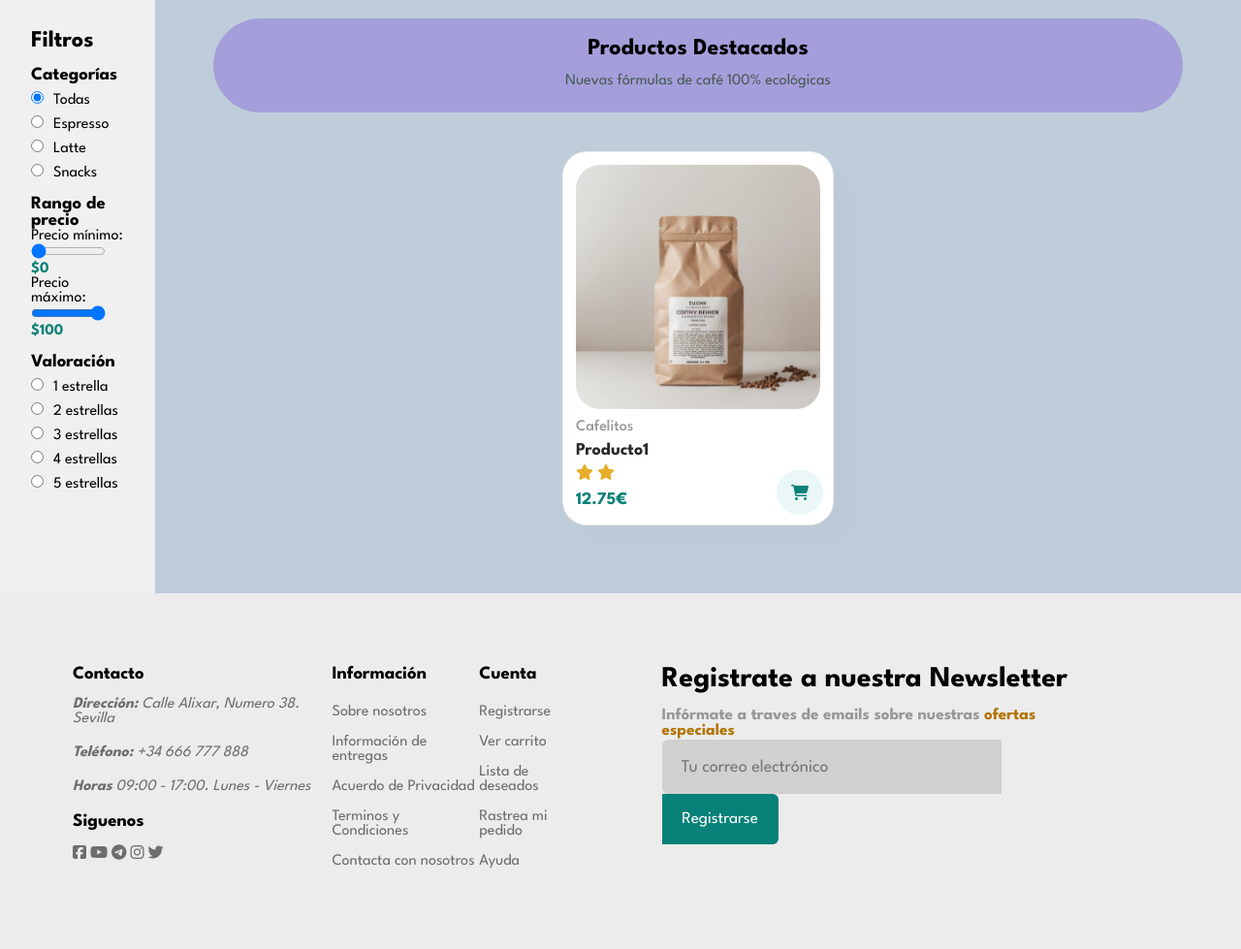
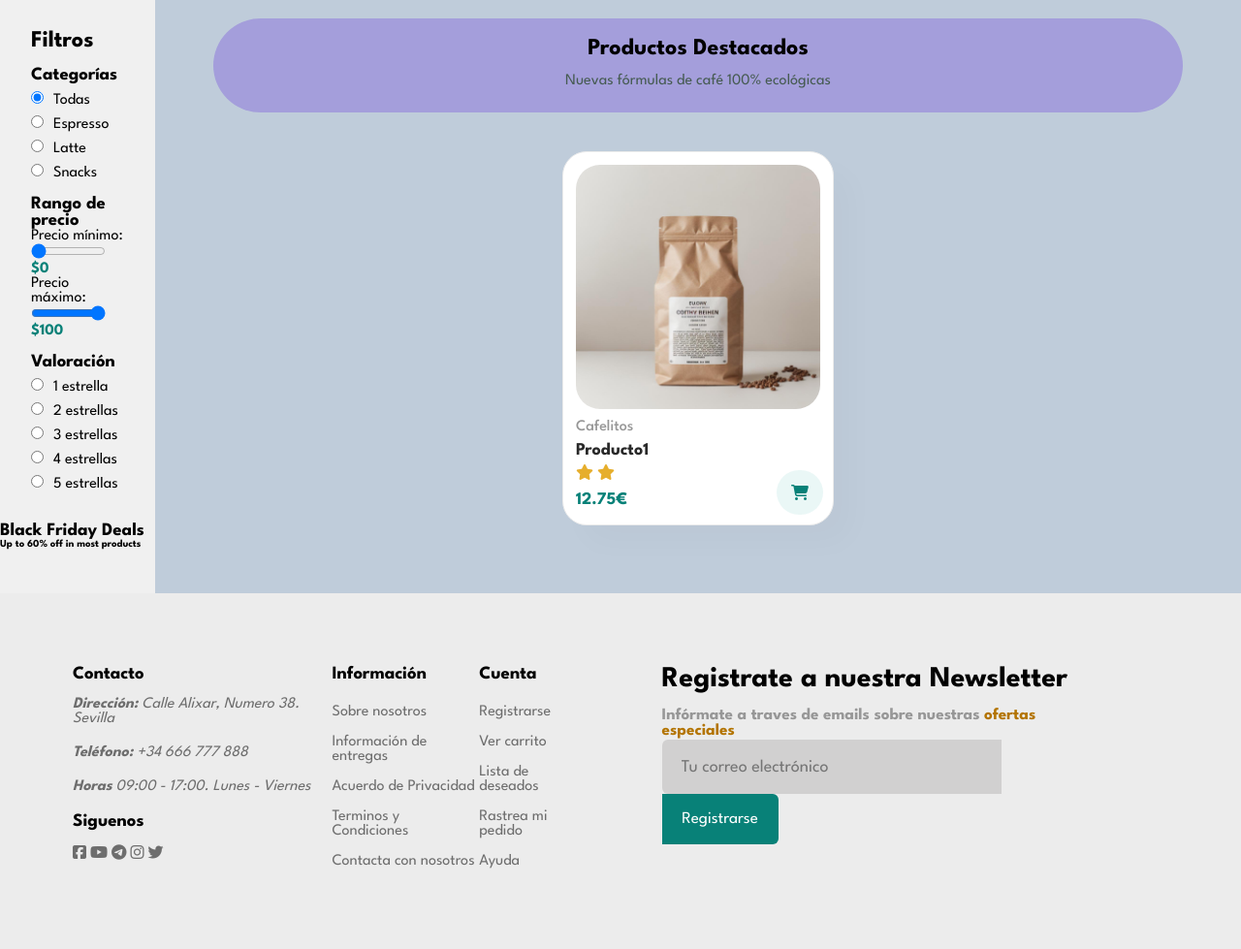
Before and after one commit to amunlozb/products_crud, a Django app: page /catalog/ in a window 1280 px wide. Shown: the part 80-1059 px from the top of the page at 97% size. Run offline with Django 4.2, Linux system fonts and the light colour scheme; data comes from the database, SQL or seed files in the repository; some libraries are stand-ins or nearby versions.

Commit message:
Update catalog.html

```diff
--- a/products_crud/products/templates/products/catalog.html
+++ b/products_crud/products/templates/products/catalog.html
@@ -74,6 +74,13 @@
       <label><input type="radio" name="rating" value="5">5 estrellas</label>
     </div>
   </section>
+  <!-- Black Friday Discount -->
+  <div class="sidebar-promo">
+    <div class="sidebar-promo-text">
+      <h3>Black Friday Deals</h3>
+      <h6>Up to 60% off in most products</h6>
+    </div>
+  </div>
 </aside>
 
 
```
